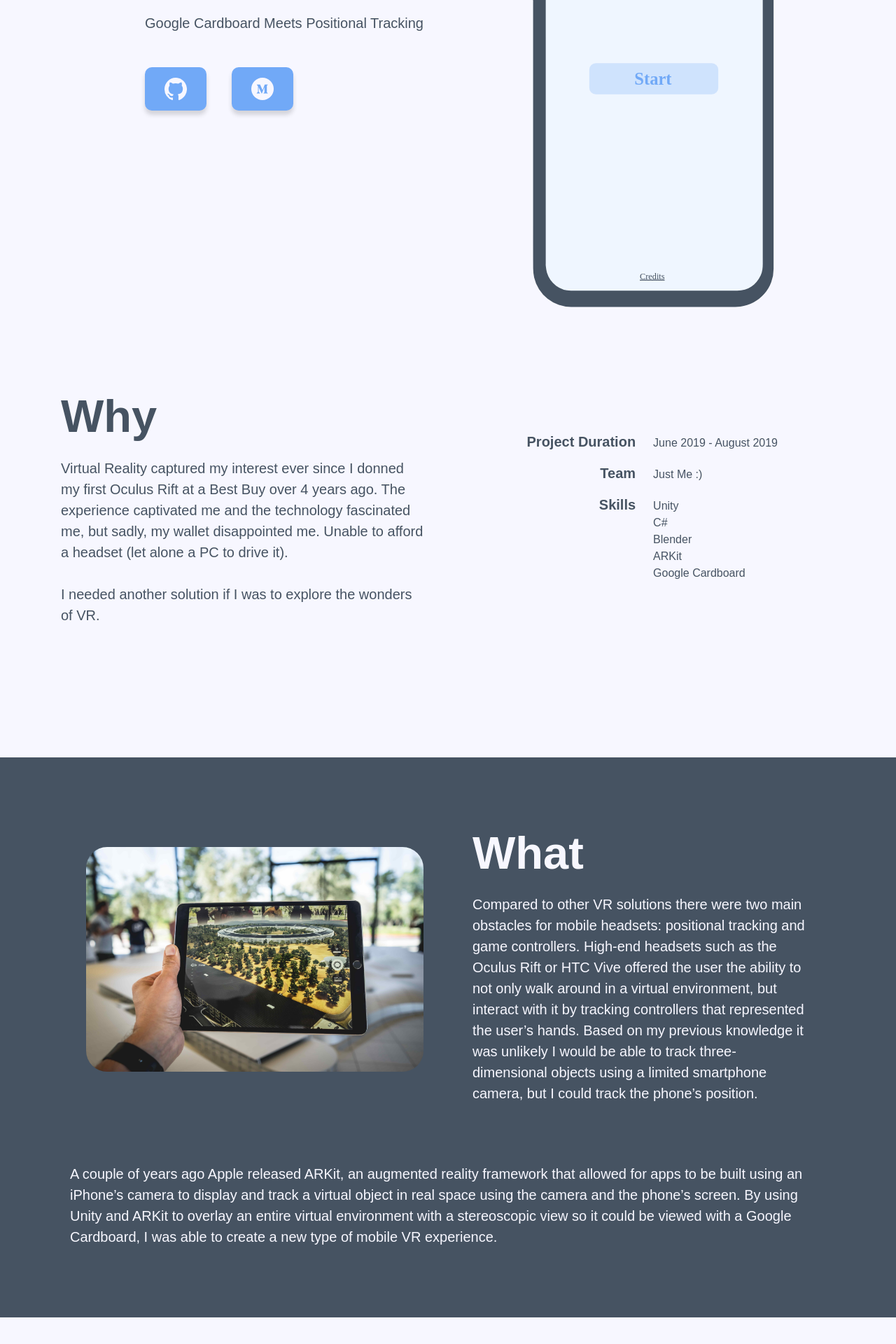
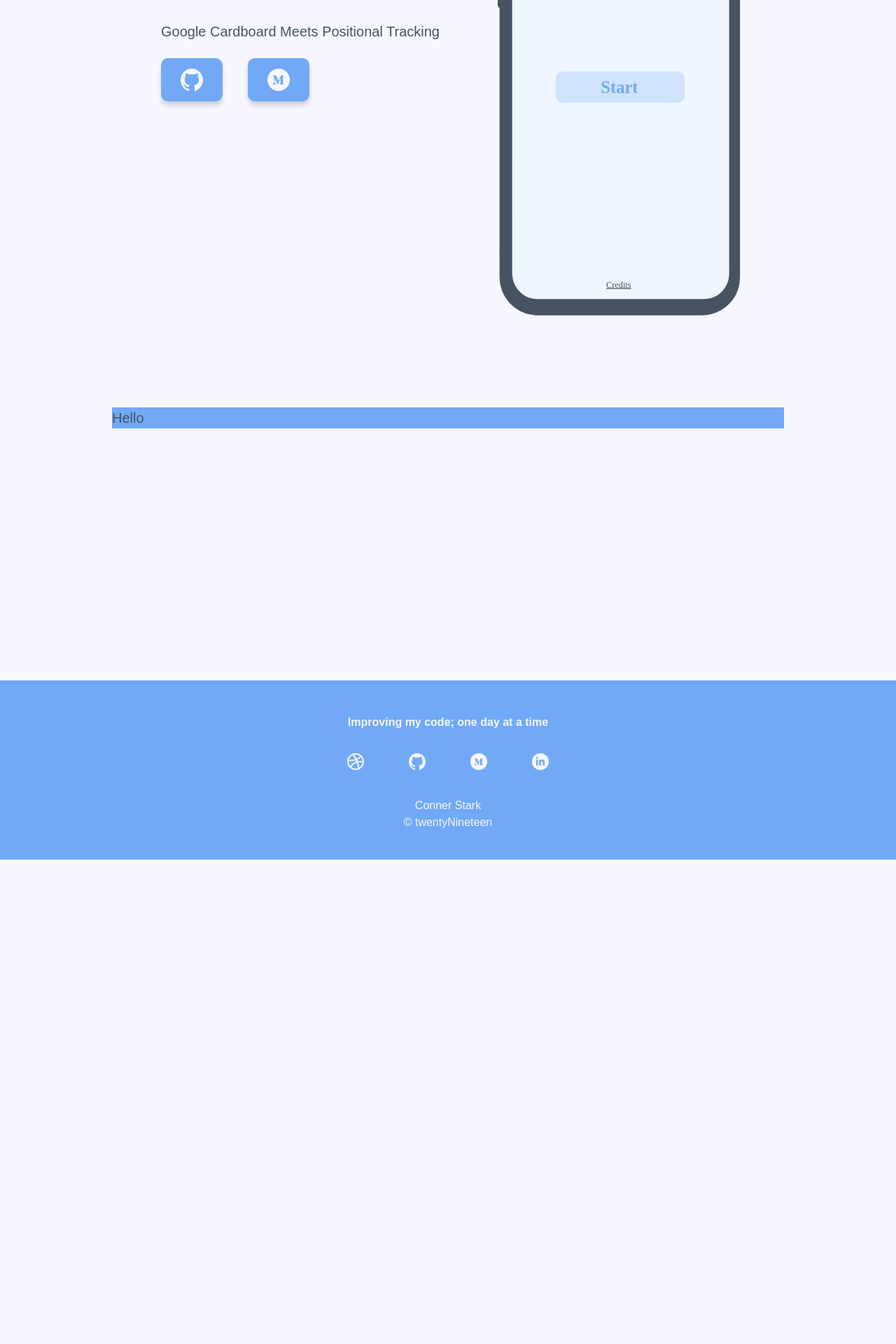
Before and after one commit to Atomator/portfolio, a Vue app: page /#/projects/vrkit in a window 1280 px wide. Shown: the part 456-2376 px from the top of the page at 70% size. After the commit the page ends 1684 px from the top, so only its background shows below. Built offline with nearby package versions, Linux system fonts and the light colour scheme.

Commit message:
Created SASS File

```diff
--- a/package.json
+++ b/package.json
@@ -6,7 +6,7 @@
     "serve": "vue-cli-service serve",
     "build": "node-sass --omit-source-map-url src/assets/css/styles.scss src/assets/css/styles.css && vue-cli-service build",
     "lint": "vue-cli-service lint",
-    "build-sass": "node-sass --omit-source-map-url src/assets/css/styles.scss src/assets/css/styles.css",
+    "build-sass": "node-sass --omit-source-map-url src/assets/css/styles.scss src/assets/css/styles.css && node-sass --omit-source-map-url src/assets/css/projects.scss src/assets/css/projects.css",
     "watch-sass": "npm run build-sass -- --watch"
   },
   "dependencies": {
--- /dev/null
+++ b/src/assets/css/projects.css
@@ -0,0 +1,15 @@
+@import url("https://fonts.googleapis.com/css?family=Nunito:400,700");
+.tile-centered-primary {
+  margin: 0 auto;
+  background-color: #71A9F7;
+  width: 75vw; }
+
+.tile-centered-dark {
+  margin: 0 auto;
+  background-color: #465362;
+  width: 75vw; }
+
+.tile-centered-light {
+  margin: 0 auto;
+  background-color: #F7F7FF;
+  width: 75vw; }
--- /dev/null
+++ b/src/assets/css/projects.scss
@@ -0,0 +1,19 @@
+@charset "utf-8";
+
+// Import a Google Font
+@import url('https://fonts.googleapis.com/css?family=Nunito:400,700');
+
+// Set your brand colors
+$blue: #71A9F7;
+$gray: #465362;
+$white: #F7F7FF;
+
+$colors: ("primary": $blue, "dark": $gray, "light": $white);
+
+@each $name, $color in $colors {
+  .tile-centered-#{$name} {
+    margin: 0 auto;
+    background-color: $color;
+    width: 75vw;
+}
+}
--- a/src/pages/projects/Vrkit.vue
+++ b/src/pages/projects/Vrkit.vue
@@ -6,7 +6,7 @@
         <div class="column is-one-half">
           <div id="main" class="container pull-right">
             <h1 class="title" id="welcomeMessage">VRKit<strong class="has-text-primary">.</strong> </h1>
-            <h2 class="subtitle has-text-weight-medium" style="margin-bottom: 50px;">
+            <h2 class="subtitle has-text-weight-medium" style="margin-bottom: 25px;">
               Google Cardboard Meets Positional Tracking
             </h2>
             <a class="button is-primary is-large has-shadow" href="https://github.com/Atomator/VRKit">
@@ -31,55 +31,10 @@
         </div>
       </div>
     </div>
-    <div class="container work-skills">
-      <div class="columns work-column">
-        <div id="skils-column" class="column">
-          <div class="row">
-            <h1 class="has-text-weight-bold">Project Duration</h1>
-            <p>June 2019 - August 2019</p>
-          </div>
-          <div class="row">
-            <h1 class="has-text-weight-bold">Team</h1>
-            <p>Just Me :)</p>
-          </div>
-          <div class="row">
-            <h1 class="has-text-weight-bold">Skills</h1>
-            <p>
-              Unity
-              <br>
-              C#
-              <br>
-              Blender
-              <br>
-              ARKit
-              <br>
-              Google Cardboard
-            </p>
-          </div>
-        </div>
-        <div class="column">
-          <h1 class="title-card">Why</h1>
-          <p>Virtual Reality captured my interest ever since I donned my first Oculus Rift at a Best Buy over 4 years ago. The experience captivated me and the technology fascinated me, but sadly, my wallet disappointed me. Unable to afford a headset (let alone a PC to drive it). <br> <br> I needed another solution if I was to explore the wonders of VR. </p>
-        </div>
+    <div class="container">
+      <div class="tile-centered-primary">
+        <p>Hello</p>
       </div>
-    </div>
-    <div class="container work-content has-background-dark is-fullhd">
-      <section class="hero is-dark is-fullheight">
-        <div class="columns is-vcentered">
-          <div class="column">
-            <img :src="require('src/assets/images/ar.jpg')" alt="ar" style="border-radius: 30px;">
-          </div>
-          <div class="column has-text-left">
-            <h1 class="title-card has-text-light">
-              What
-            </h1>
-            <p>Compared to other VR solutions there were two main obstacles for mobile headsets: positional tracking and game controllers. High-end headsets such as the Oculus Rift or HTC Vive offered the user the ability to not only walk around in a virtual environment, but interact with it by tracking controllers that represented the user’s hands. Based on my previous knowledge it was unlikely I would be able to track three-dimensional objects using a limited smartphone camera, but I could track the phone’s position.</p>
-          </div>
-        </div>
-        <div>
-          <p>A couple of years ago Apple released ARKit, an augmented reality framework that allowed for apps to be built using an iPhone’s camera to display and track a virtual object in real space using the camera and the phone’s screen. By using Unity and ARKit to overlay an entire virtual environment with a stereoscopic view so it could be viewed with a Google Cardboard, I was able to create a new type of mobile VR experience. </p>
-        </div>
-      </section>
     </div>
   </div>
 </template>
@@ -91,47 +46,7 @@ export default {
 </script>
 
 <style scoped>
-.hero {
-  padding: 100px;
-}
-
-.title-card {
-  font-size: 65px;
-  font-weight: 900;
-  margin-bottom: 10px;
-}
-
-.row p {
-  font-size: 16px;
-  padding-top: 5px;
-  padding-left: 25px;
-  width: 55%;
-}
-
-.column {
-  padding: 0px 35px 0px 35px;
-}
-
-.row h1 {
-  text-align: right;
-  font-size: 20px;
-  width: 45%;
-}
-
-.work-column {
-  flex-direction: row-reverse;
-}
-
-.row {
-  display: flex;
-  margin-bottom: 15px;
-}
-
-.work-skills {
-  position: relative;
-  display: flex;
-  flex-direction: column;
-}
+@import '../../assets/css/projects.css';
 
 p {
   font-size: 20px;
@@ -153,9 +68,7 @@ p {
   box-shadow: 0 6px 6px rgba(10, 10, 10, 0.15);
 }
 
-#main {
-  margin-bottom: 75px;
-}
+
 
 @media only screen and (min-width: 768px) {
   #main {
@@ -164,10 +77,6 @@ p {
 
   .pull-right {
     float: right;
-  }
-
-  #skils-column {
-    padding-top: 70px;
   }
 
   .container {
@@ -187,12 +96,8 @@ p {
     text-align: center;
   }
 
-  #app {
-    padding: 0px 10px 0px 10px;
-  }
-
   .button {
-    margin: 35px 18px 0px 18px;
+    margin: 35px 18px 35px 18px;
   }
 
   .work-header {
```
